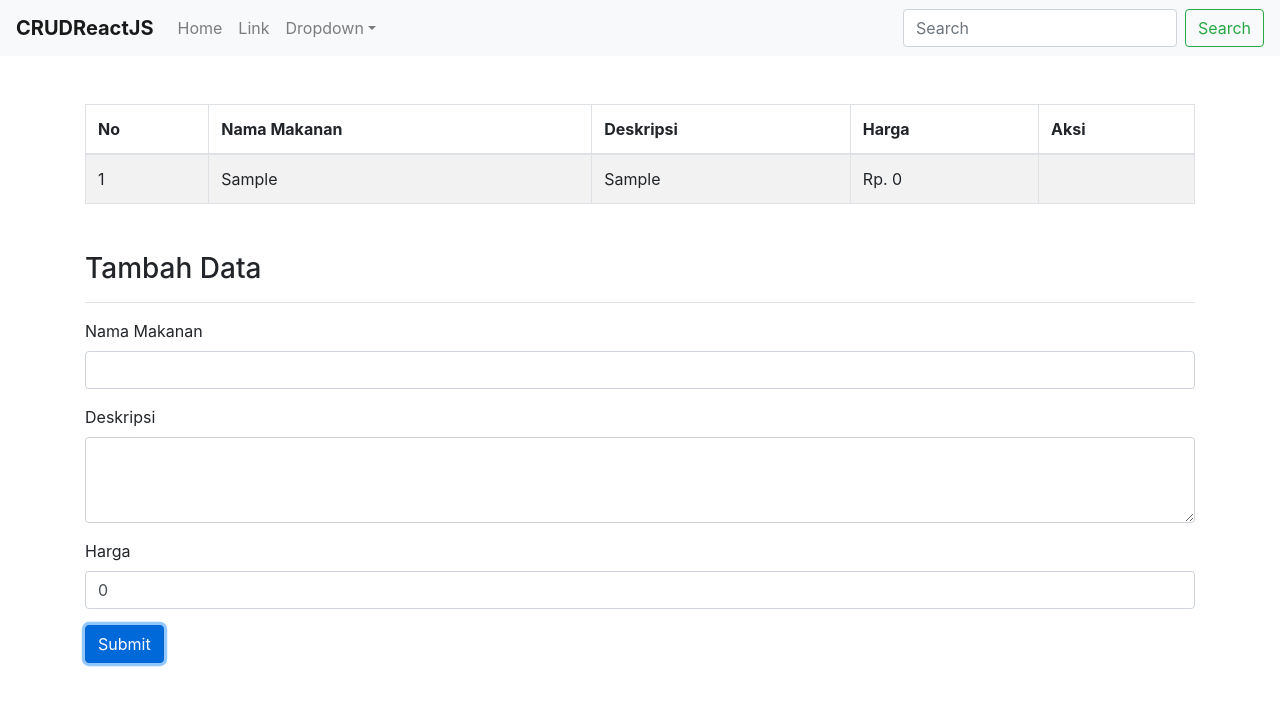
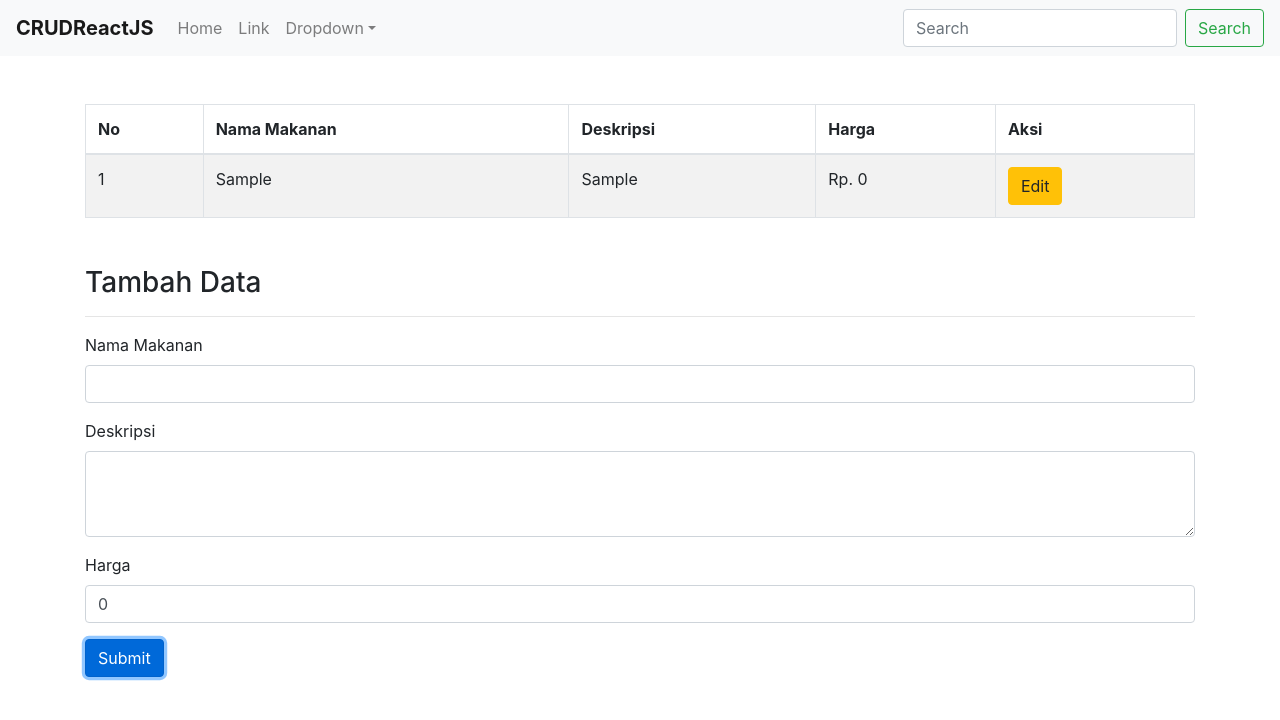
Before and after one commit to andhip/ReactJS, a React (Create React App) app: page / in a window 1280 px wide. Both pictures are taken after typing "Sample", "Sample" into the empty fields and a click on the button "Submit". Shown: the top 720 px of the page. Built offline with nearby package versions, Linux system fonts and the light colour scheme.

Commit message:
create fitur edit data

```diff
--- a/src/crud/Formulir.js
+++ b/src/crud/Formulir.js
@@ -1,12 +1,20 @@
 import React from "react";
 import { Row, Col, Form, Button } from "react-bootstrap";
 
-const Formulir = ({ nama, deskripsi, harga, handleChange, handleSubmit }) => {
+const Formulir = ({
+  nama,
+  deskripsi,
+  harga,
+  handleChange,
+  handleSubmit,
+  id,
+}) => {
   return (
     <div className="mt-5 mb-5">
       <Row>
         <Col>
-          <h3>Tambah Data</h3>
+          {/* If ID 'Available' then Teks changes to 'Edit Data' */}
+          <h3>{id ? "Edit Data" : "Tambah Data"}</h3>
           <hr></hr>
         </Col>
       </Row>
--- a/src/crud/Tab.js
+++ b/src/crud/Tab.js
@@ -1,7 +1,7 @@
 import React from "react";
 import { Table } from "react-bootstrap";
 
-function Tab({ makanans }) {
+function Tab({ makanans, editData }) {
   return (
     <Table striped bordered hover>
       <thead>
@@ -17,13 +17,20 @@
         {/* looping dgn map */}
         {makanans.map((makanan, index) => {
           return (
-            <tr>
+            <tr key={index}>
               {/* start from 1 */}
               <td>{index + 1}</td>
               <td>{makanan.nama}</td>
               <td>{makanan.deskripsi}</td>
               <td>Rp. {makanan.harga}</td>
-              <td></td>
+              <td>
+                <button
+                  className="btn btn-warning"
+                  onClick={() => editData(makanan.id)}
+                >
+                  Edit
+                </button>
+              </td>
             </tr>
           );
         })}
--- a/src/crud/index.js
+++ b/src/crud/index.js
@@ -27,6 +27,7 @@
   handleSubmit = (event) => {
     event.preventDefault();
 
+    if (this.state.id === "") {
       this.setState({
         makanans: [
           ...this.state.makanans, //Semua makanan yang sudah ada
@@ -38,6 +39,25 @@
           },
         ],
       });
+    } else {
+      const notEditMakanan = this.state.makanans //makanan yang tidak dipilih/diedit
+        .filter((makanan) => makanan.id !== this.state.id)
+        .map((filterMakanan) => {
+          return filterMakanan;
+        });
+
+      this.setState({
+        makanans: [
+          ...notEditMakanan, //makanan yang tidak dipilih/didedit
+          {
+            id: this.state.makanans.length + 1, //ditambah yang sekarang
+            nama: this.state.nama,
+            deskripsi: this.state.deskripsi,
+            harga: this.state.harga,
+          },
+        ],
+      });
+    }
 
     // menghapus nilai inputan pada form ketika sudah disubmit
     this.setState({
@@ -48,6 +68,21 @@
     });
   };
 
+  editData = (id) => {
+    const editMakanan = this.state.makanans
+      .filter((makanan) => makanan.id === id)
+      .map((filterMakanan) => {
+        return filterMakanan;
+      });
+
+    this.setState({
+      nama: editMakanan[0].nama,
+      deskripsi: editMakanan[0].deskripsi,
+      harga: editMakanan[0].harga,
+      id: editMakanan[0].id,
+    });
+  };
+
   render() {
     console.log(this.state.makanans);
     return (
@@ -55,7 +90,7 @@
         <NavComponent />
         <div className="container mt-5">
           {/* Memasukan inputan form kedalam tabel */}
-          <Tab makanans={this.state.makanans} />
+          <Tab makanans={this.state.makanans} editData={this.editData} />
           {/* membuat event change n submit btn */}
           <Formulir
             {...this.state}
```
Lines whose indentation alone changed are shown as unchanged.
